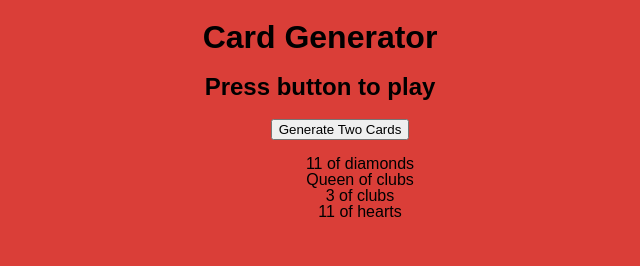
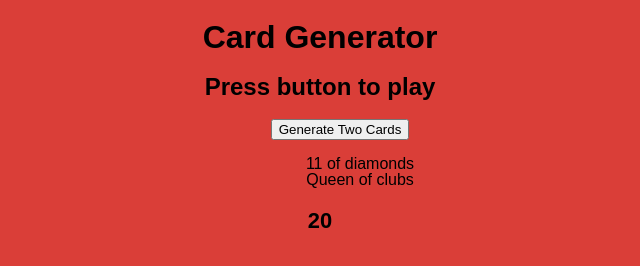
Before and after one commit to mallorysmith64/blackjack, a website: page public/index.html in a window 1280 px wide. Both pictures are taken after a click on the button "Generate Two Cards". Shown: the whole page, without its empty margins (320-960 px from the left). Drawn offline with Linux system fonts and the light colour scheme.

Commit message:
added button for player's points

```diff
--- a/public/index.html
+++ b/public/index.html
@@ -20,6 +20,7 @@
   <nav class="results">
   </nav>
   <ul class="randomize"></ul>
+  <h3 class="player-points"></h3>
 
   <!-- <section class="display-cards">
     <img id="show" src="" />
--- a/public/main.js
+++ b/public/main.js
@@ -68,6 +68,7 @@ const dealPlayerHand = () => {
     document.querySelector('.randomize').appendChild(shuffleButton)
   }
   console.log(state.playerHand)
+  playerHandTotal()
 }
 
 const playerHandTotal = () => {
@@ -82,13 +83,15 @@ const playerHandTotal = () => {
     }
   }
   console.log(handTotal)
+  const playerPoints = document.createElement('h3')
+  playerPoints.textContent = handTotal
+  document.querySelector('.player-points').appendChild(playerPoints)
 }
+console.log(state.handTotal)
 
 const main = () => {
   createDeck()
   shuffle()
-  dealPlayerHand()
-  playerHandTotal()
 }
 
 document.querySelector('.player-hand').addEventListener('click', dealPlayerHand)
```
